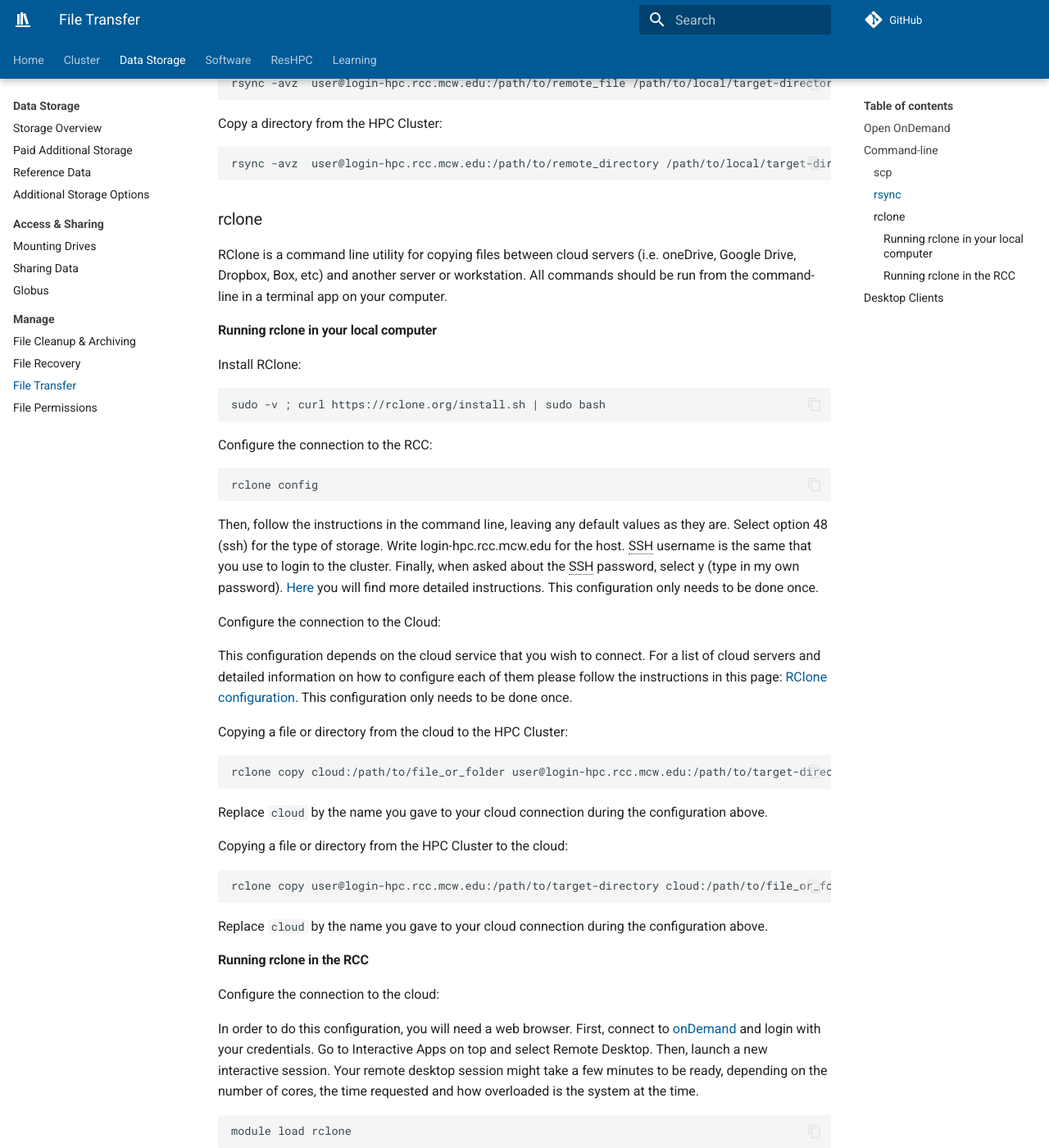
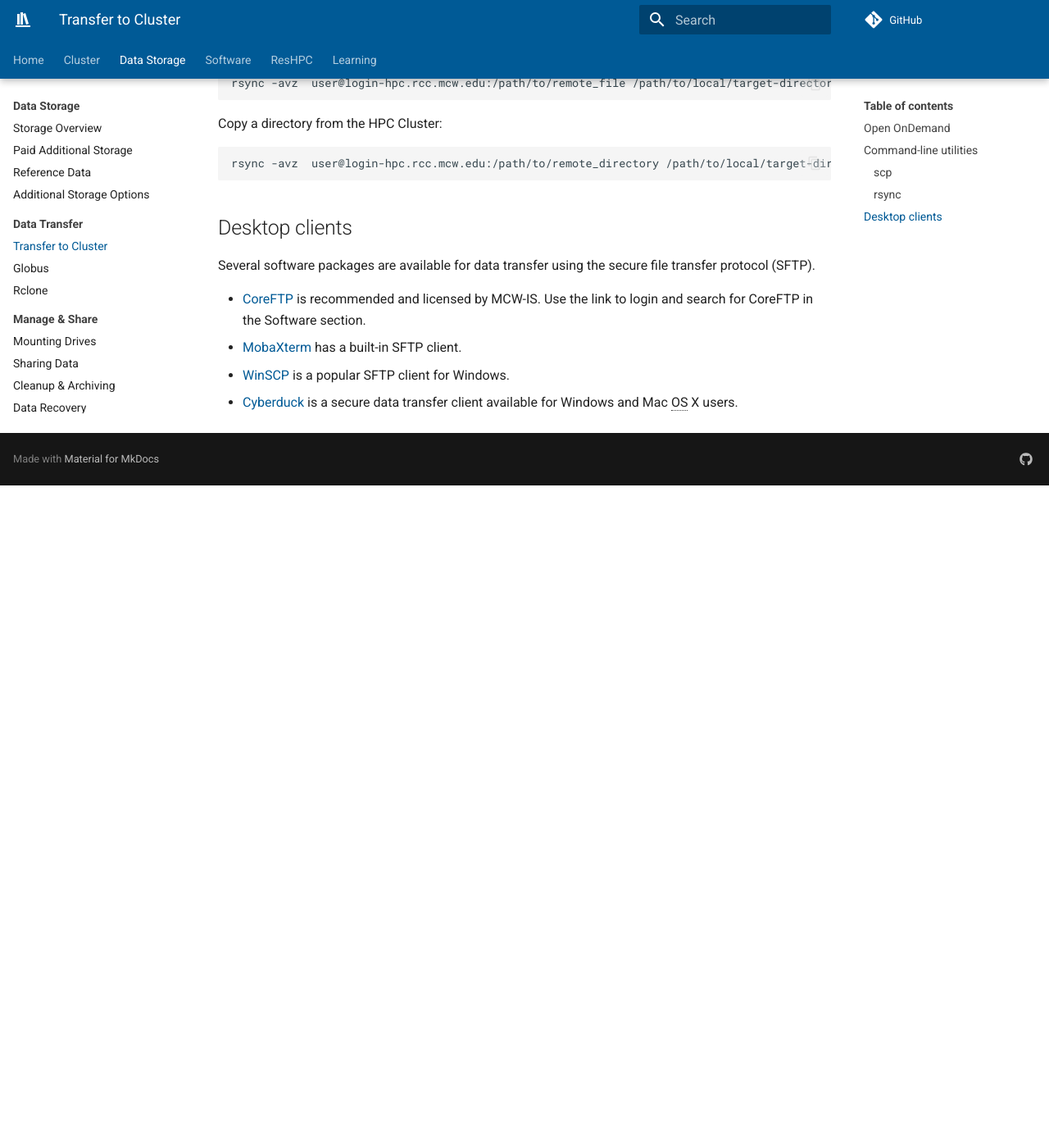
Before and after one commit to mcw-rcc/mcw-rcc.github.io, an MkDocs documentation site: the page built from docs/storage/file-transfer.md, in a window 1280 px wide and 1400 px high, scrolled down 1455 px. Shown: the whole window at 82% size. Built offline with MkDocs 1.6.1 and Material for MkDocs 9.7.7, drawn with Linux system fonts in a browser that asks for light colours; comment, search, counter and statistics services are not loaded; after the commit the page ends 2047 px from its top, so only the background shows below that; some of the changed text lies outside the part shown.

Commit message:
Update storage guides

````diff
--- a/docs/storage/file-permissions.md
+++ b/docs/storage/file-permissions.md
@@ -1,4 +1,4 @@
-# File Permissions
+# Permission Changes
 
 !!! warning "Proceed with caution"
     When modifying file permissions in Linux, use caution and take time to fully understand the effect of your proposed permission changes. Errant permission changes can make a file unusable by yourself, or others.
--- a/docs/storage/file-transfer.md
+++ b/docs/storage/file-transfer.md
@@ -1,4 +1,4 @@
-# File Transfer
+# Transfer to Cluster
 
 Several methods are available for transferring data to/from the HPC Cluster. These include [Open OnDemand](../cluster/access/ondemand.md), command-line, and desktop client software. RCC recommends Open OnDemand for all users, especially for remote work.
 
@@ -6,7 +6,7 @@ Several methods are available for transferring data to/from the HPC Cluster. The
 
 Open OnDemand is a web portal for using HPC and includes a file management app. For more information, see [Open OnDemand Files App](../cluster/access/ondemand.md#file-management).
 
-## Command-line
+## Command-line utilities
 
 Several command-line options are available for secure data transfer.
 
@@ -20,7 +20,7 @@ Copy a file to the HPC Cluster:
 scp local_file user@login-hpc.rcc.mcw.edu:/path/to/remote/target-directory
 ```
 
-Copy a directory to the HPC Cluster:**
+Copy a directory to the HPC Cluster:
 
 ```bash
 scp -r local_directory user@login-hpc.rcc.mcw.edu:/path/to/remote/target-directory
@@ -66,79 +66,7 @@ Copy a directory from the HPC Cluster:
 rsync -avz  user@login-hpc.rcc.mcw.edu:/path/to/remote_directory /path/to/local/target-directory
 ```
 
-### rclone
-
-RClone is a command line utility for copying files between cloud servers (i.e. oneDrive, Google Drive, Dropbox, Box, etc) and another server or workstation. All commands should be run from the command-line in a terminal app on your computer.
-
-#### Running rclone in your local computer
-
-Install RClone:
-
-```bash
-sudo -v ; curl https://rclone.org/install.sh | sudo bash
-```
-
-Configure the connection to the RCC:
-
-```bash
-rclone config
-```
-
-Then, follow the instructions in the command line, leaving any default values as they are. Select option 48 (ssh) for the type of storage. Write login-hpc.rcc.mcw.edu for the host. SSH username is the same that you use to login to the cluster. Finally, when asked about the SSH password, select y (type in my own password). [Here](https://rclone.org/sftp/){:target="_blank"} you will find more detailed instructions. This configuration only needs to be done once.
-
-Configure the connection to the Cloud:
-
-This configuration depends on the cloud service that you wish to connect. For a list of cloud servers and detailed information on how to configure each of them please follow the instructions in this page: [RClone configuration](https://rclone.org/docs/){:target="_blank"}. This configuration only needs to be done once.
-
-Copying a file or directory from the cloud to the HPC Cluster:
-
-```bash
-rclone copy cloud:/path/to/file_or_folder user@login-hpc.rcc.mcw.edu:/path/to/target-directory
-```
-
-Replace ```cloud``` by the name you gave to your cloud connection during the configuration above.
-
-Copying a file or directory from the HPC Cluster to the cloud:
-
-```bash
-rclone copy user@login-hpc.rcc.mcw.edu:/path/to/target-directory cloud:/path/to/file_or_folder
-```
-
-Replace ```cloud``` by the name you gave to your cloud connection during the configuration above.
-
-#### Running rclone in the RCC
-
-Configure the connection to the cloud:
-
-In order to do this configuration, you will need a web browser. First, connect to [onDemand](https://ondemand.rcc.mcw.edu/){:target="_blank"} and login with your credentials. Go to Interactive Apps on top and select Remote Desktop. Then, launch a new interactive session. Your remote desktop session might take a few minutes to be ready, depending on the number of cores, the time requested and how overloaded is the system at the time.
-
-```bash
-module load rclone
-```
-
-The instructions on how to configure the connection to the cloud, as mentioned above, depend on the cloud service that you are connecting. For a list of cloud servers and detailed information on how to configure each of them please follow the instructions in this page: [RClone configuration](https://rclone.org/docs/){:target="_blank"}. When the browser window opens, log into your account and click the Grant Access link that appears. This configuration only needs to be done once.
-
-You can now use rclone in the Remote Desktop or in your terminal when connected to the RCC.
-
-Copying a file or directory from the cloud to the HPC Cluster:
-
-```bash
-rclone copy cloud:/path/to/file_or_folder /path/to/target-directory
-```
-
-Replace ```cloud``` by the name you gave to your cloud connection during the configuration above.
-
-Copying a file or directory from the HPC Cluster to the cloud:
-
-```bash
-rclone copy /path/to/target-directory cloud:/path/to/file_or_folder
-```
-
-Replace ```cloud``` by the name you gave to your cloud connection during the configuration above.
-
-For a full list of commands visit [The RClone Commands page](https://rclone.org/commands/){:target="_blank"}
-
-## Desktop Clients
+## Desktop clients
 
 Several software packages are available for data transfer using the secure file transfer protocol (SFTP).
 
--- a/mkdocs.yml
+++ b/mkdocs.yml
@@ -159,14 +159,15 @@ nav:
     - storage/paid-storage.md
     - storage/ref-data.md
     - storage/mcw-storage.md
-    - Access & Sharing:
+    - Data Transfer:
+      - storage/file-transfer.md
+      - storage/globus.md
+      - storage/rclone.md
+    - Manage & Share:
       - storage/data-access.md
       - storage/data-sharing.md
-      - storage/globus.md
-    - Manage:
       - storage/file-cleanup.md
       - storage/file-recovery.md
-      - storage/file-transfer.md
       - storage/file-permissions.md
   - Software:
     - Using Modules: software/modules.md
````
Also changed, not shown: docs/storage/file-cleanup.md (+1 -1 lines), docs/storage/file-recovery.md (+3 -2 lines), docs/storage/rclone.md (added, +71 -0 lines).
